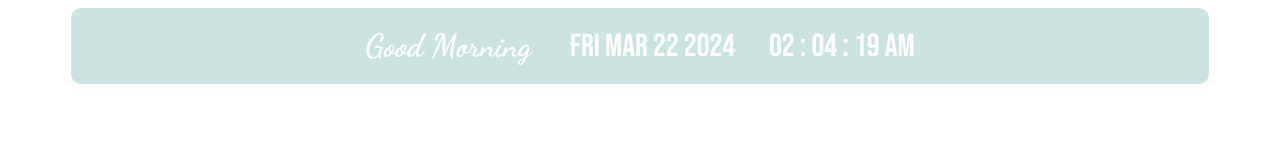
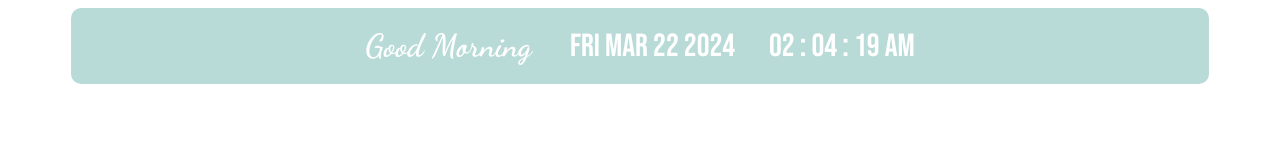
Before and after one commit to Usakara/greeting, a plain HTML site: page index.html in a window 1280 px wide. Drawn offline with Linux system fonts and the light colour scheme.

Commit message:
Update index.html

```diff
--- a/index.html
+++ b/index.html
@@ -40,7 +40,7 @@ h1 {
 .card {
     padding: 10px 25px 10px 25px;
     border-radius: 10px;
-    background: rgba(168, 210, 205, 0.6);
+    background: rgba(168, 210, 205, 0.8);
     width: 85vw;
     color: #fff;
     display: inline-block;
```
